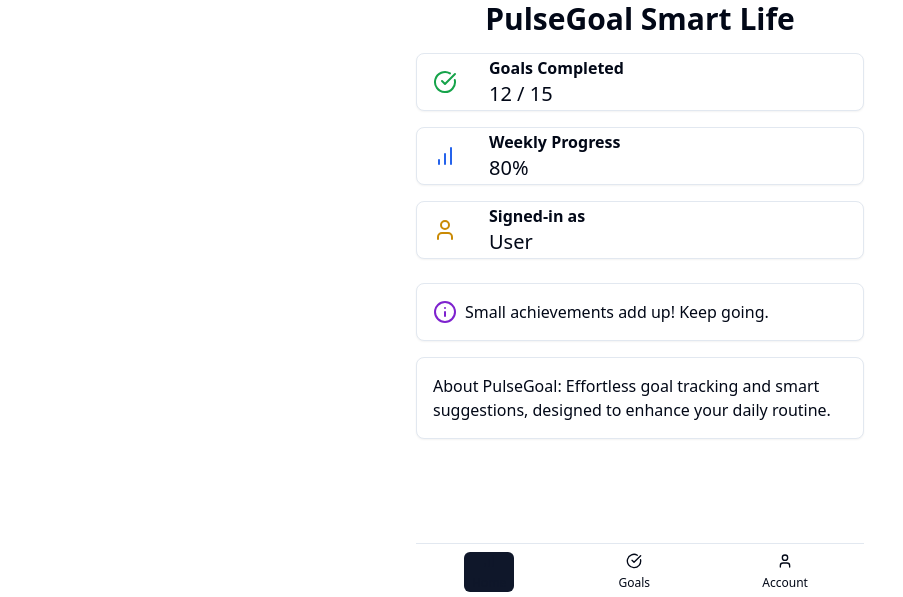
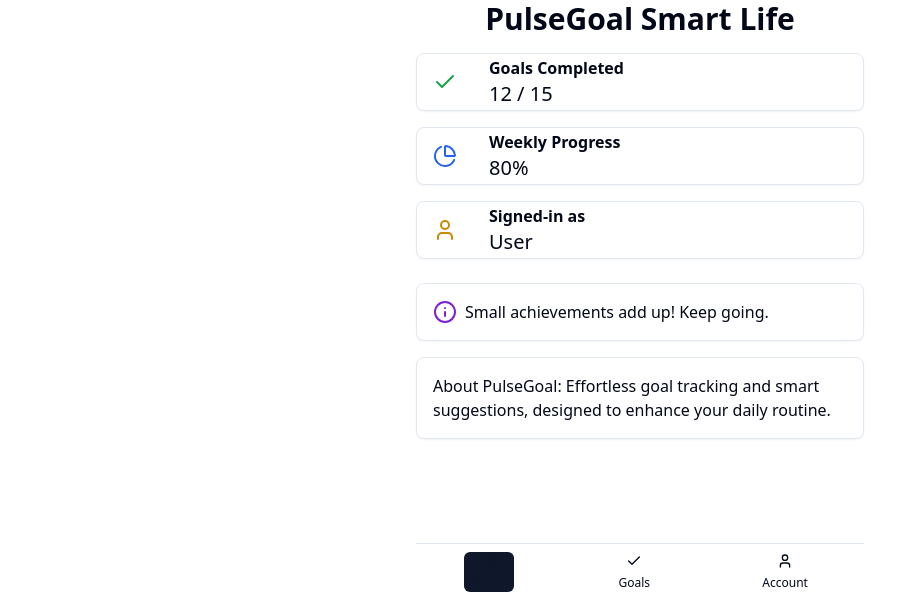
Before and after one commit to mina2357/pulsegoal-smart-life, a React (Vite) app: page / in a window 1280 px wide. Shown: the part 200-797 px from the top of the page, without its empty margins (0-903 px from the left). Built offline with nearby package versions, Linux system fonts and the light colour scheme.

Commit message:
Fix: Navigation button visual glitch
The navigation button still has a black mark above it.

```diff
--- a/src/pages/Index.tsx
+++ b/src/pages/Index.tsx
@@ -1,8 +1,9 @@
+
 import React from "react";
 import { LanguageProvider, useLanguage } from "@/contexts/LanguageContext";
 import LanguageSwitcher from "@/components/LanguageSwitcher";
 import { Card, CardContent } from "@/components/ui/card";
-import { Info, BarChart, CheckCircle, User } from "lucide-react";
+import { Info, PieChart, Check, User } from "lucide-react";
 import { Button } from "@/components/ui/button";
 
 // Example data for demo UI
@@ -10,15 +11,15 @@ const data = {
   en: {
     title: "PulseGoal Smart Life",
     stats: [
-      { icon: <CheckCircle className="text-green-600" />, label: "Goals Completed", value: "12 / 15" },
-      { icon: <BarChart className="text-blue-600" />, label: "Weekly Progress", value: "80%" },
+      { icon: <Check className="text-green-600" />, label: "Goals Completed", value: "12 / 15" },
+      { icon: <PieChart className="text-blue-600" />, label: "Weekly Progress", value: "80%" },
       { icon: <User className="text-yellow-600" />, label: "Signed-in as", value: "User" },
     ],
     aiTip: "Small achievements add up! Keep going.",
     about: "About PulseGoal: Effortless goal tracking and smart suggestions, designed to enhance your daily routine.",
     bottomNav: [
-      { icon: BarChart, label: "Home", section: "home" },
-      { icon: CheckCircle, label: "Goals", section: "goals" },
+      { icon: PieChart, label: "Home", section: "home" },
+      { icon: Check, label: "Goals", section: "goals" },
       { icon: User, label: "Account", section: "account" },
     ],
     // Section contents for each tab
@@ -28,8 +29,8 @@ const data = {
           <h1 className="text-3xl font-bold mb-4 text-left">PulseGoal Smart Life</h1>
           <div className="flex flex-col gap-4 w-full mb-6">
             {[
-              { icon: <CheckCircle className="text-green-600" />, label: "Goals Completed", value: "12 / 15" },
-              { icon: <BarChart className="text-blue-600" />, label: "Weekly Progress", value: "80%" },
+              { icon: <Check className="text-green-600" />, label: "Goals Completed", value: "12 / 15" },
+              { icon: <PieChart className="text-blue-600" />, label: "Weekly Progress", value: "80%" },
               { icon: <User className="text-yellow-600" />, label: "Signed-in as", value: "User" },
             ].map((stat, i) => (
               <Card key={i} className="p-0 flex flex-row items-center gap-4">
@@ -93,15 +94,15 @@ const data = {
   ar: {
     title: "حياة ذكية مع PulseGoal",
     stats: [
-      { icon: <CheckCircle className="text-green-600" />, label: "الأهداف المكتملة", value: "١٢ من ١٥" },
-      { icon: <BarChart className="text-blue-600" />, label: "تقدم الأسبوع", value: "٨٠٪" },
+      { icon: <Check className="text-green-600" />, label: "الأهداف المكتملة", value: "١٢ من ١٥" },
+      { icon: <PieChart className="text-blue-600" />, label: "تقدم الأسبوع", value: "٨٠٪" },
       { icon: <User className="text-yellow-600" />, label: "المستخدم", value: "مستخدم" },
     ],
     aiTip: "الإنجازات الصغيرة تصنع الفارق! استمر.",
     about: "حول PulseGoal: تتبع الأهداف واقتراحات ذكية بسهولة لتعزيز روتينك اليومي.",
     bottomNav: [
-      { icon: BarChart, label: "الرئيسية", section: "home" },
-      { icon: CheckCircle, label: "الأهداف", section: "goals" },
+      { icon: PieChart, label: "الرئيسية", section: "home" },
+      { icon: Check, label: "الأهداف", section: "goals" },
       { icon: User, label: "الحساب", section: "account" },
     ],
     sections: {
@@ -110,8 +111,8 @@ const data = {
           <h1 className="text-3xl font-bold mb-4 text-right">حياة ذكية مع PulseGoal</h1>
           <div className="flex flex-col gap-4 w-full mb-6">
             {[
-              { icon: <CheckCircle className="text-green-600" />, label: "الأهداف المكتملة", value: "١٢ من ١٥" },
-              { icon: <BarChart className="text-blue-600" />, label: "تقدم الأسبوع", value: "٨٠٪" },
+              { icon: <Check className="text-green-600" />, label: "الأهداف المكتملة", value: "١٢ من ١٥" },
+              { icon: <PieChart className="text-blue-600" />, label: "تقدم الأسبوع", value: "٨٠٪" },
               { icon: <User className="text-yellow-600" />, label: "المستخدم", value: "مستخدم" },
             ].map((stat, i) => (
               <Card key={i} className="p-0 flex flex-row items-center gap-4">
```
